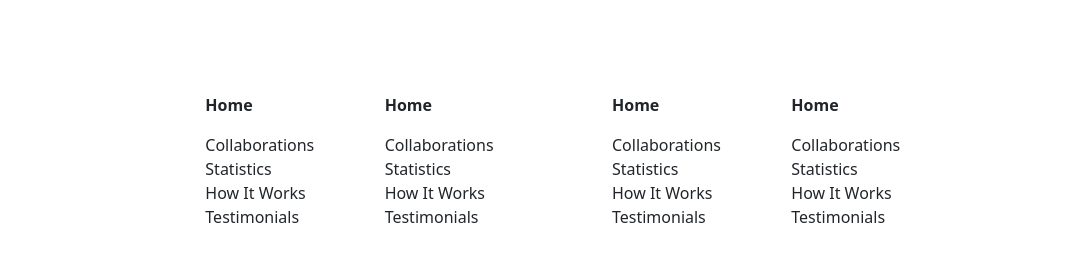
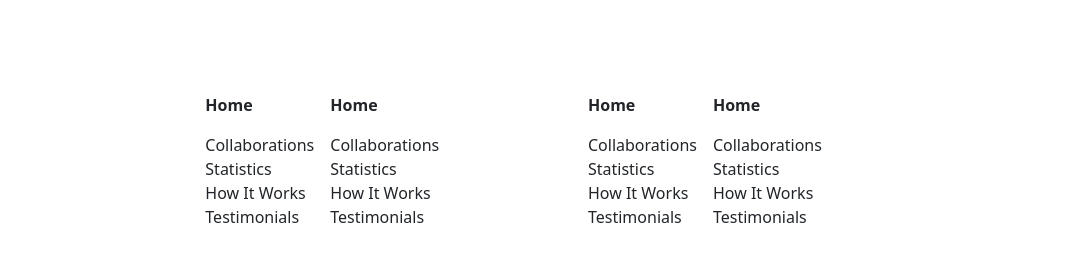
Before and after one commit to muhaiminultasin/second-project, a plain HTML site: page index.html in a window 1280 px wide. Shown: the part 4533-4808 px from the top of the page, 200-1280 px from the left. Drawn offline with nearby package versions, Linux system fonts and the light colour scheme.

Commit message:
bootstrap done

```diff
--- a/index.html
+++ b/index.html
@@ -368,9 +368,11 @@
         </ul>
       </div>
 
-      <div class="col-md-8 row mx-auto gap-5">
-        <div class="col-sm-6 row">
-          <div class="col-sm-6">
+      <div class="col-md-8 row mx-auto ">
+
+        <!--  -->
+        <div class="col-sm-6 d-flex gap-3">
+          <div class="">
             <p class="fw-bold">Home</p>
 
             <ul class="list-unstyled">
@@ -381,7 +383,7 @@
             </ul>
           </div>
 
-          <div class="col-sm-6">
+          <div class="">
             <p class="fw-bold">Home</p>
 
             <ul class="list-unstyled">
@@ -392,8 +394,11 @@
             </ul>
           </div>
         </div>
-        <div class="col-sm-6 row">
-          <div class="col-sm-6">
+
+        <!-- kddj -->
+
+        <div class="col-sm-6 d-flex gap-3 ">
+          <div class="">
             <p class="fw-bold">Home</p>
 
             <ul class="list-unstyled">
@@ -404,7 +409,7 @@
             </ul>
           </div>
 
-          <div class="col-sm-6">
+          <div class="">
             <p class="fw-bold">Home</p>
 
             <ul class="list-unstyled">
```
